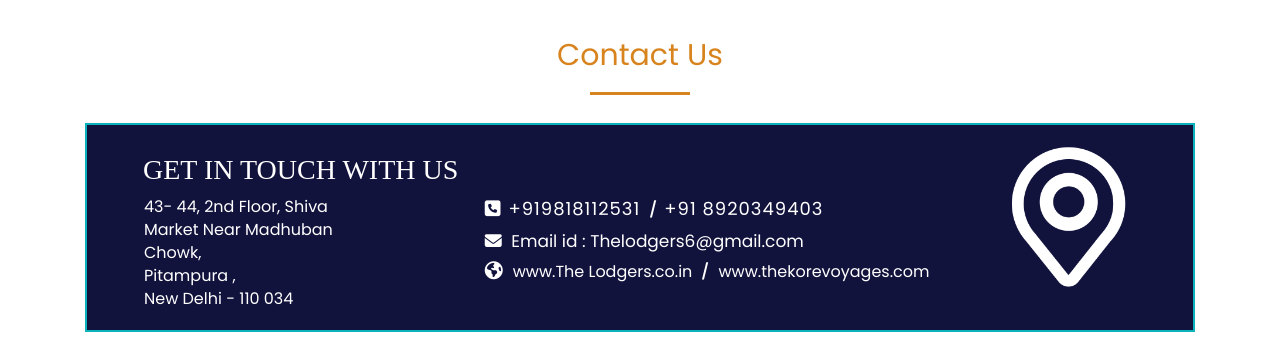
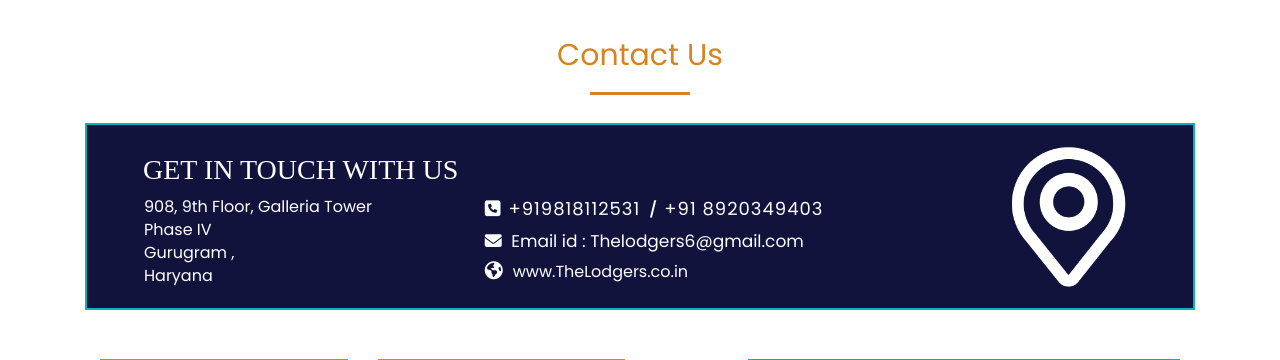
Before and after one commit to AchintyaX/logders-, a Django app: page /contact in a window 1280 px wide; the page is wider, and only the part inside the window is pictured. Shown: the part 182-542 px from the top of that part. Run offline with Django 3.2, Linux system fonts and the light colour scheme; some libraries are stand-ins or nearby versions; some web fonts are replaced.

Commit message:
minor changes

```diff
--- a/myapp/templates/myapp/about.html
+++ b/myapp/templates/myapp/about.html
@@ -209,7 +209,7 @@
 					<div class="col-md-12 footer_row">
 						<div class="footer_contact">
 							<h3>Company Info</h3>
-							<p>43-44, 2nd Floor, Shiva Market, Near Madhuban Chowk, Pitampura, New Delhi</p>
+							<p>908, 9th Floor, Galleria Tower, Phase IV, Gurgaon</p>
 							<span><a href="tel:919818112531">Mobile : &plus;919818112531</a>&nbsp;&nbsp;/&nbsp;<a href="tel:91 8920349403">&plus;91 8920349403</a>&nbsp;&nbsp; || &nbsp;&nbsp;<a href="mailto:Thelodgers6@gmail.com?Subject=Birds & Bees 2019 Enquiry&amp;Body=We are looking for --">Email id : Thelodgers6@gmail.com</a></span></div>
 							<div class="footer-line"></div>
 							<div class="footer-bottom">
--- a/myapp/templates/myapp/contact.html
+++ b/myapp/templates/myapp/contact.html
@@ -132,9 +132,9 @@
 					<div class="cont-landmark">
 					<h3>Get In Touch With Us</h3>
 						<div class="col-md-4">
-						<p>43- 44, 2nd Floor, Shiva Market
-							Near Madhuban Chowk, <br>Pitampura
-							, <br>New Delhi - 110 034</p>
+						<p>908, 9th Floor, Galleria Tower
+							Phase IV <br>Gurugram
+							, <br>Haryana</p>
 						</div>
 						<div class="site-detail col-md-6">
 						<div class="phone-icon">
@@ -151,7 +151,7 @@
 								<div class="bottom-line-2 hidden-md"></div>
 							<div class="site-icon">
 							 <p class="hidden-md">Website:</p>
-					    	<span><i class="fa fa-globe hidden-xs" aria-hidden="true"></i></span><a href="{% url 'home' %}">www.The Lodgers.co.in</a><span class="divider hidden-xs">&nbsp;/</span><a href="https://thekorevoyages.com/" target="_blank">www.thekorevoyages.com</a>
+					    	<span><i class="fa fa-globe hidden-xs" aria-hidden="true"></i></span><a href="{% url 'home' %}">www.TheLodgers.co.in</a>
 						</div>
 						</div>
 						<div class="col-md-2 hidden-xs">
@@ -242,7 +242,7 @@
 						</div>
 						<div class="col-md-5">
 						<div class="g-map-maker">
-							<iframe src="https://www.google.com/maps/embed?pb=!1m18!1m12!1m3!1d3499.617374926436!2d77.12687536558471!3d28.7010902323908!2m3!1f0!2f0!3f0!3m2!1i1024!2i768!4f13.1!3m3!1m2!1s0x390d03de998642b5%3A0x14beadc63879eaed!2sShiva+Market%2C+Vats+Market%2C+Harsh+Vihar%2C+Pitam+Pura%2C+New+Delhi%2C+Delhi+110034!5e0!3m2!1sen!2sin!4v1557035368594!5m2!1sen!2sin" width="600" height="450" frameborder="0" style="border:0" allowfullscreen></iframe>
+							<iframe src="https://www.google.com/maps/embed?pb=!1m14!1m8!1m3!1d3507.4110248424245!2d77.0792152!3d28.4671659!3m2!1i1024!2i768!4f13.1!3m3!1m2!1s0x390d18de76f00001%3A0x2d5ee7f8dca98267!2sGalleria+Tower!5e0!3m2!1sen!2sin!4v1557903997055!5m2!1sen!2sin" width="400" height="300" frameborder="0" style="border:0" allowfullscreen></iframe>
 							</div>
 						</div>
 					</div>
@@ -259,7 +259,7 @@
 					<div class="col-md-12 footer_row">
 						<div class="footer_contact">
 							<h3>Company Info</h3>
-							<p>43-44, 2nd Floor, Shiva Market, Near Madhuban Chowk, Pitampura, New Delhi</p>
+							<p>908, 9th Floor, Galleria Tower, Phase IV, Gurgaon</p>
 							<span><a href="tel:919818112531">Mobile : &plus;919818112531</a>&nbsp;&nbsp;/&nbsp;<a href="tel:91 8920349403">&plus;91 8920349403</a>&nbsp;&nbsp; || &nbsp;&nbsp;<a href="mailto:Thelodgers6@gmail.com?Subject=Birds & Bees 2019 Enquiry&amp;Body=We are looking for --">Email id : Thelodgers6@gmail.com</a></span></div>
 							<div class="footer-line"></div>
 							<div class="footer-bottom">
--- a/myapp/templates/myapp/home.html
+++ b/myapp/templates/myapp/home.html
@@ -55,7 +55,7 @@
 						<div class="query-button">
 
 							<a href="mailto:Thelodgers6@gmail.com?Subject=Birds & Bees 2019 Enquiry&amp;Body=We are looking for --">Thelodgers6@gmail.com</a>
-						</div>
+						</div> <p>  </p>
 						<div class="phone-right">
 							<span><i class="fa fa-phone" aria-hidden="true"></i></span>
 								<div class="phone-cont">
@@ -429,7 +429,7 @@
 					<div class="col-md-12 footer_row">
 						<div class="footer_contact">
 							<h3>Company Info</h3>
-							<p>43-44, 2nd Floor, Shiva Market, Near Madhuban Chowk, Pitampura, New Delhi</p>
+							<p>908, 9th Floor, Galleria Tower, Phase IV, Gurgaon</p>
 							<span><a href="tel:919818112531">Mobile : &plus;919818112531</a>&nbsp;&nbsp;/&nbsp;<a href="tel:91 8920349403">&plus;91 8920349403</a>&nbsp;&nbsp; || &nbsp;&nbsp;<a href="mailto:Thelodgers6@gmail.com?Subject=Birds & Bees 2019 Enquiry&amp;Body=We are looking for --">Email id : Thelodgers6@gmail.com</a></span></div>
 							<div class="footer-line"></div>
 							<div class="footer-bottom">
--- a/myapp/templates/myapp/refer_earn.html
+++ b/myapp/templates/myapp/refer_earn.html
@@ -168,7 +168,7 @@
 					<div class="col-md-12 footer_row">
 						<div class="footer_contact">
 							<h3>Company Info</h3>
-							<p>43-44, 2nd Floor, Shiva Market, Near Madhuban Chowk, Pitampura, New Delhi</p>
+							<p>908, 9th Floor, Galleria Tower, Phase IV, Gurgaon</p>
 								<span><a href="tel:919818112531">Mobile : &plus;919818112531</a>&nbsp;&nbsp;/&nbsp;<a href="tel:91 8920349403">&plus;91 8920349403</a>&nbsp;&nbsp; || &nbsp;&nbsp;<a href="mailto:Thelodgers6@gmail.com?Subject=Birds & Bees 2019 Enquiry&amp;Body=We are looking for --">Email id : Thelodgers6@gmail.com</a></span></div>
 							<div class="footer-line"></div>
 							<div class="footer-bottom">
--- a/myapp/templates/myapp/services.html
+++ b/myapp/templates/myapp/services.html
@@ -163,10 +163,6 @@
 							<li><i class="fa fa-square" aria-hidden="true"></i>Wardrobes.</li>
 							<li><i class="fa fa-square" aria-hidden="true"></i>Waterpurifier.</li>
 							<li><i class="fa fa-square" aria-hidden="true"></i>Daily Newspaper Complimentary.</li>
-							<li><i class="fa fa-square" aria-hidden="true"></i>In house cab service.</li>
-							<li><i class="fa fa-square" aria-hidden="true"></i>24 hrs personal valet.</li>
-							<li><i class="fa fa-square" aria-hidden="true"></i>Same day laundry service. (Fully automatic washing machine).</li>
-							<li><i class="fa fa-square" aria-hidden="true"></i>Breakfast / Lunch/ Dinner service available on request.</li>
 							<li><i class="fa fa-square" aria-hidden="true"></i>30 minute drive from airport.</li>
 							<li><i class="fa fa-square" aria-hidden="true"></i>Centrally located with proximity to major shopping, entertainment and business cites, with easy access to major modes of transportation.</li>
 						</ul>
@@ -182,7 +178,7 @@
 					<div class="col-md-12 footer_row">
 						<div class="footer_contact">
 							<h3>Company Info</h3>
-							<p>43-44, 2nd Floor, Shiva Market, Near Madhuban Chowk, Pitampura, New Delhi</p>
+							<p>908, 9th Floor, Galleria Tower, Phase IV, Gurgaon</p>
 								<span><a href="tel:919818112531">Mobile : &plus;919818112531</a>&nbsp;&nbsp;/&nbsp;<a href="tel:91 8920349403">&plus;91 8920349403</a>&nbsp;&nbsp; || &nbsp;&nbsp;<a href="mailto:Thelodgers6@gmail.com?Subject=Birds & Bees 2019 Enquiry&amp;Body=We are looking for --">Email id : Thelodgers6@gmail.com</a></span></div>
 							<div class="footer-line"></div>
 							<div class="footer-bottom">
```
